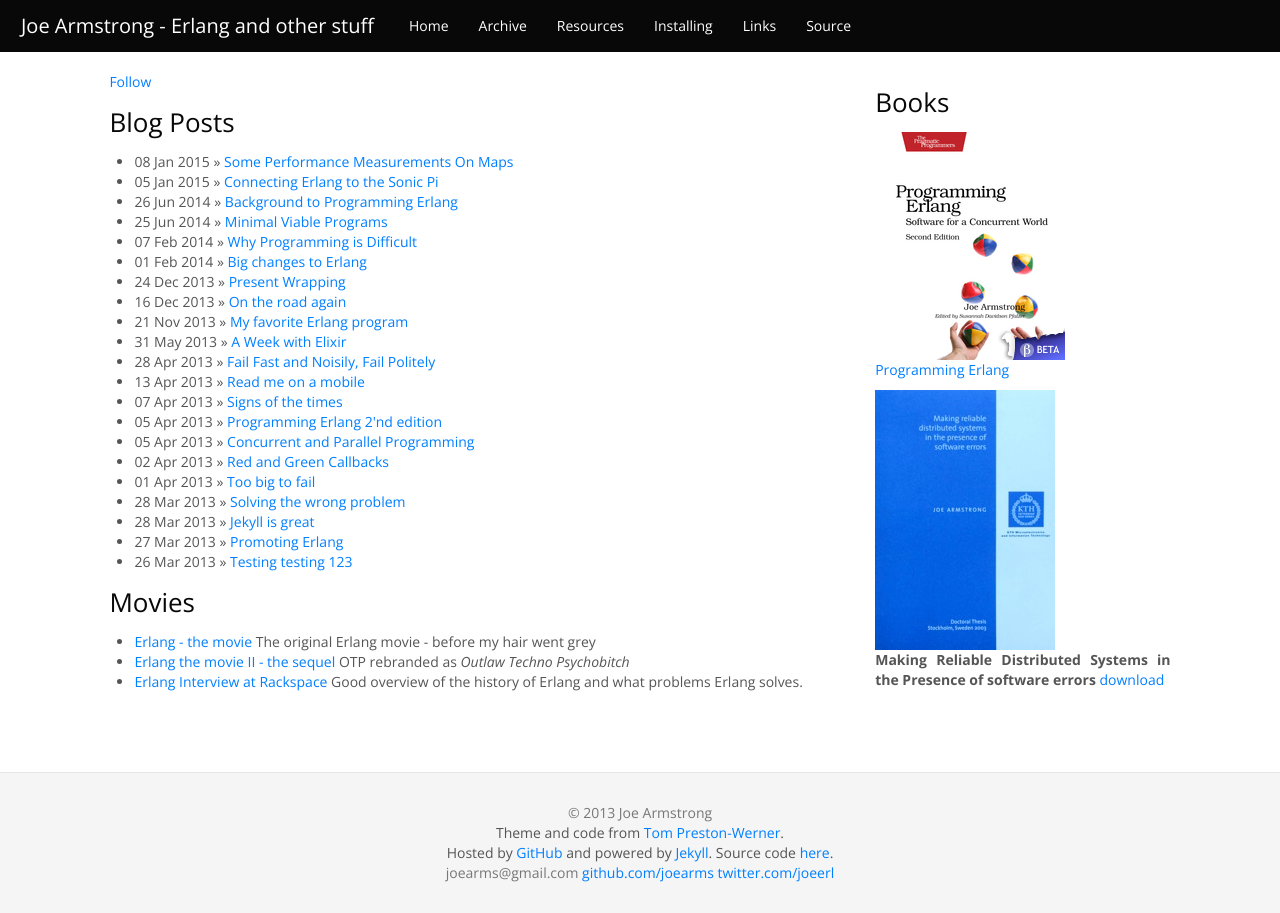
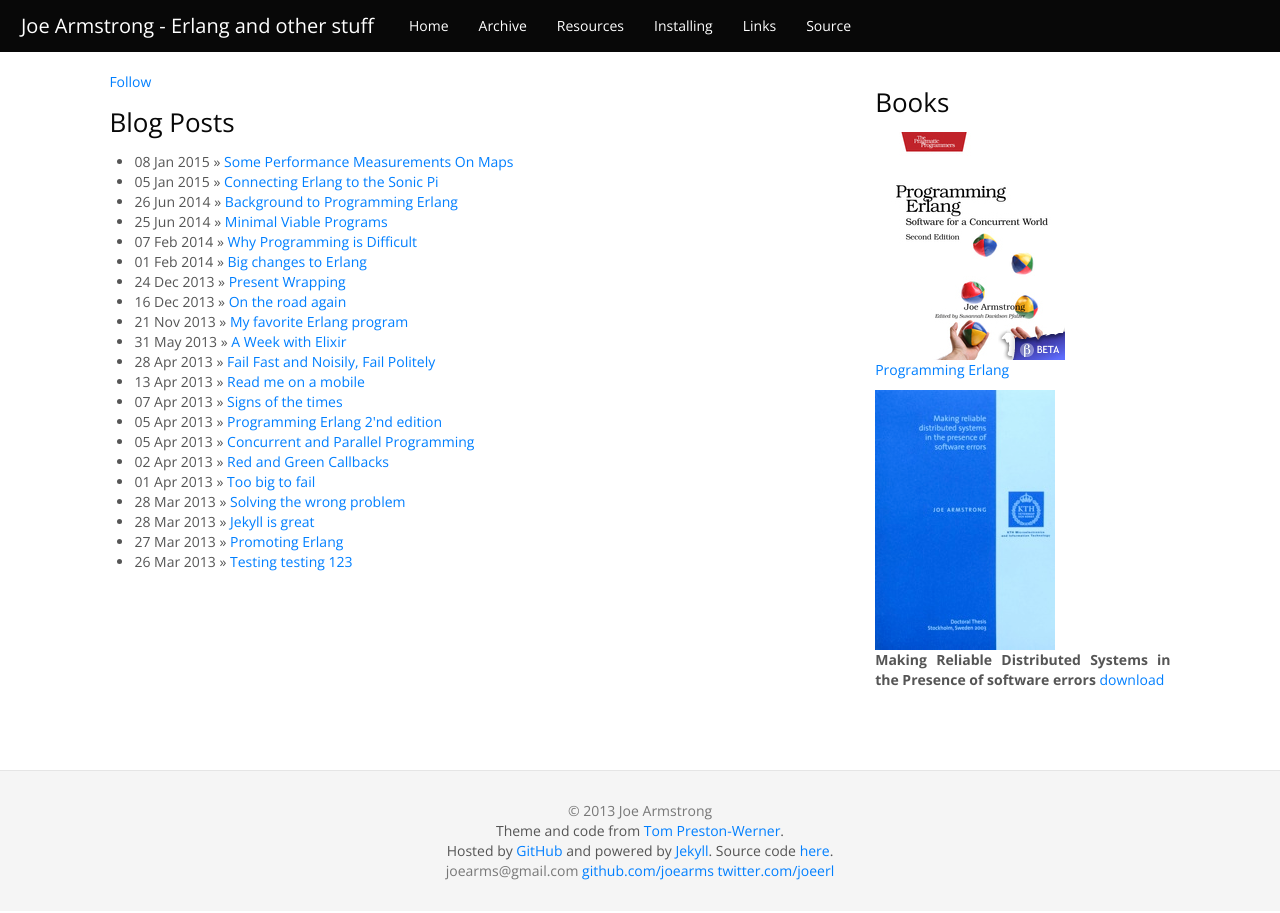
Before and after one commit to ictdby/ictdby.github.io, a Jekyll site: the page built from index.html, in a window 1280 px wide. Built offline with Jekyll 4.4.1, drawn with Linux system fonts in a browser that asks for light colours; comment, search, counter and statistics services are not loaded.

Commit message:
change index

```diff
--- a/index.html
+++ b/index.html
@@ -12,23 +12,4 @@ title: Joe Armstrong
     {% endfor %}
   </ul>
 
-  <h2>Movies</h2>
-
-  <ul>
-    <li>
-      <a href="https://www.youtube.com/watch?v=qyVvGjNjBOA">Erlang - the movie</a> The original Erlang movie - before my hair went grey
-    </li>
-
-    <li> <a href="http://www.gar1t.com/blog/2013/03/21/erlang-the-movie-ii-the-sequel/">Erlang the movie II - the sequel</a> OTP rebranded as <i>Outlaw Techno Psychobitch</i>
-    </li>
-
-    <li>
-      <a href="https://www.youtube.com/watch?v=u41GEwIq2mE&list=UUDLl_-lfEBsXw0EbVkhKviQ">
-	Erlang Interview at Rackspace</a> Good overview of the history of Erlang
-	and what problems Erlang solves.
-    </li>
-
-  </ul>
-  <p></p>
-
 </div>
```
